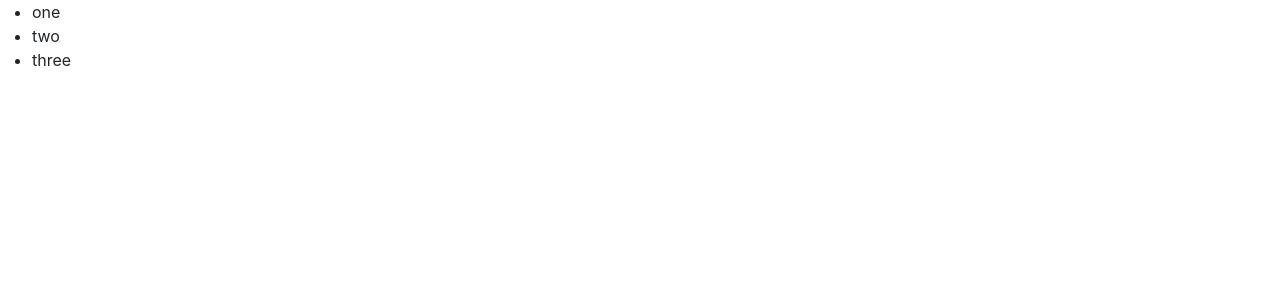
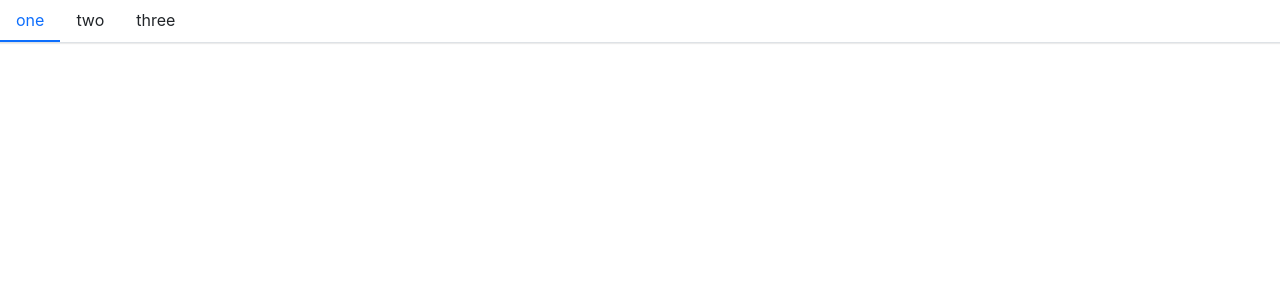
Before and after one commit to HuDaDa0/hw-design, a React (Create React App) app: page / in a window 1280 px wide. Shown: the top 300 px of the page. Built offline with nearby package versions, Linux system fonts and the light colour scheme.

Commit message:
添加样式

```diff
--- a/src/components/Menu/_style.scss
+++ b/src/components/Menu/_style.scss
@@ -0,0 +1,45 @@
+.hw-menu {
+  display: flex;
+  flex-wrap: wrap;
+  list-style: none;
+  padding-left: 0;
+  border-bottom: $menu-border-width solid $menu-border-color;
+  box-shadow: $menu-box-shadow;
+
+  > .menu-item {
+    padding: $menu-item-padding-y $menu-item-padding-x;
+    border-bottom: $menu-item-active-border-width solid transparent;
+    cursor: pointer;
+    transition: $menu-transition;
+
+    &:hover, &:focus {
+      text-decoration: none;
+    }
+    &.is-active{
+      color: $menu-item-active-color;
+      border-color: $menu-item-active-color;
+    }
+    &:hover {
+      color: $menu-item-active-color;
+    }
+    &.is-disabled {
+      color: $menu-item-disabled-color;
+      pointer-events: none;
+      > * {
+        cursor: not-allowed;
+      }
+    }
+  }
+}
+
+.menu-vertical {
+  display: inline-flex;
+  flex-direction: column;
+  border-bottom: 0;
+  border-right: $menu-border-width solid $menu-border-color;
+
+  .menu-item {
+    border-bottom: 0;
+    border-left: $menu-item-active-border-width solid transparent;
+  }
+}
```
